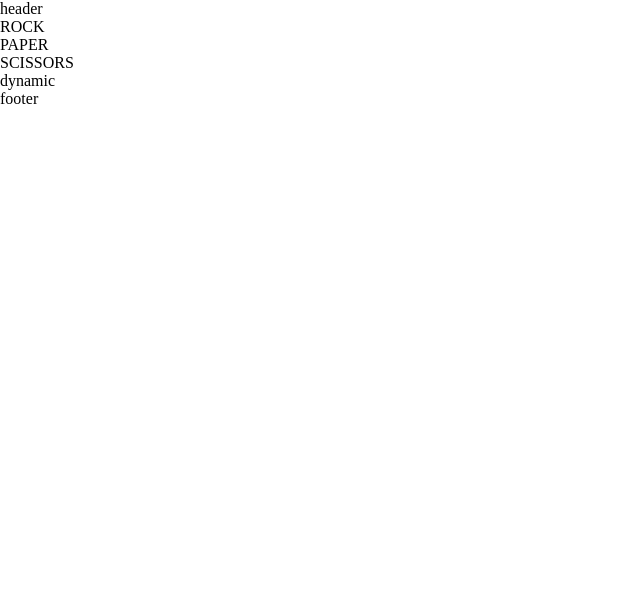
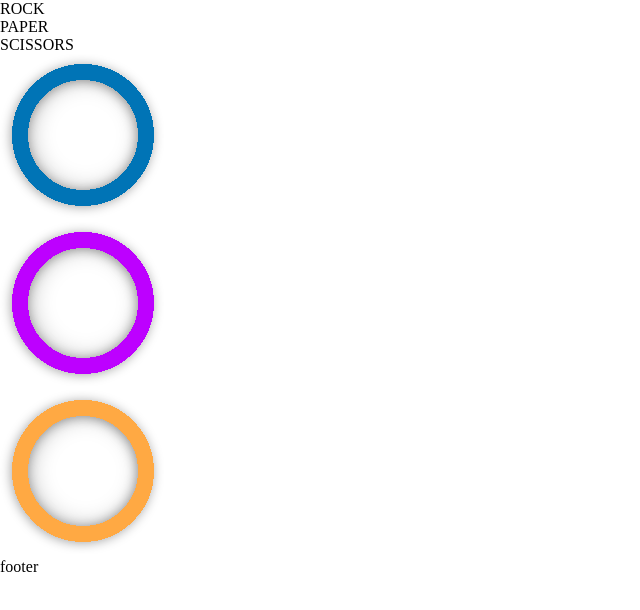
Before and after one commit to nyanpoleon/stone-paper-scissor, a plain HTML site: page index.html in a window 1280 px wide. Shown: the whole page, without its empty margins (0-640 px from the left). Drawn offline with Linux system fonts and the light colour scheme.

Commit message:
added few elements

```diff
--- a/index.html
+++ b/index.html
@@ -9,7 +9,6 @@
 <body style="margin: 0;">
 
     <div class="header">
-        header
         <div class="rps-text"> <!-- rock-paper-scissors text -->
             <div class="rock">ROCK</div>
             <div class="paper">PAPER</div>
@@ -27,7 +26,18 @@
         </div>
     </div>
     <div class="dynamic">
-        dynamic
+        <div class="ka-iba-ibo">
+            <div class="blue">
+                <img src="files/blue.svg" alt="">
+            </div>
+            <div class="purple">
+                <img src="files/purple.svg" alt="">
+            </div>
+            <div>
+                <img src="files/yellow.svg" alt="">
+            </div>
+
+        </div>
     </div>
     <div class="footer">
         footer
```
Also changed, not shown: files/blue.svg (added), files/purple.svg (added), files/yellow.svg (added).
